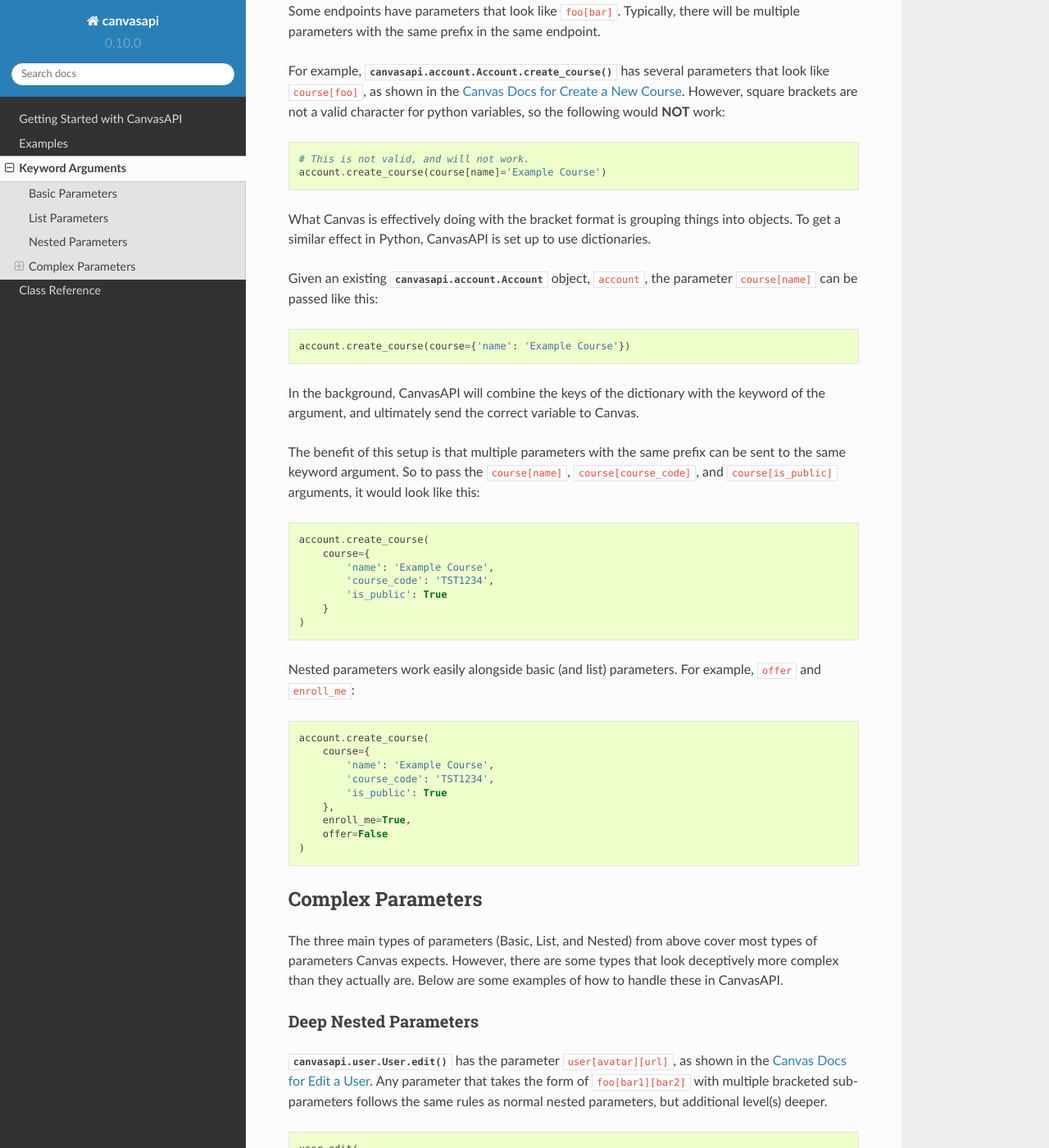
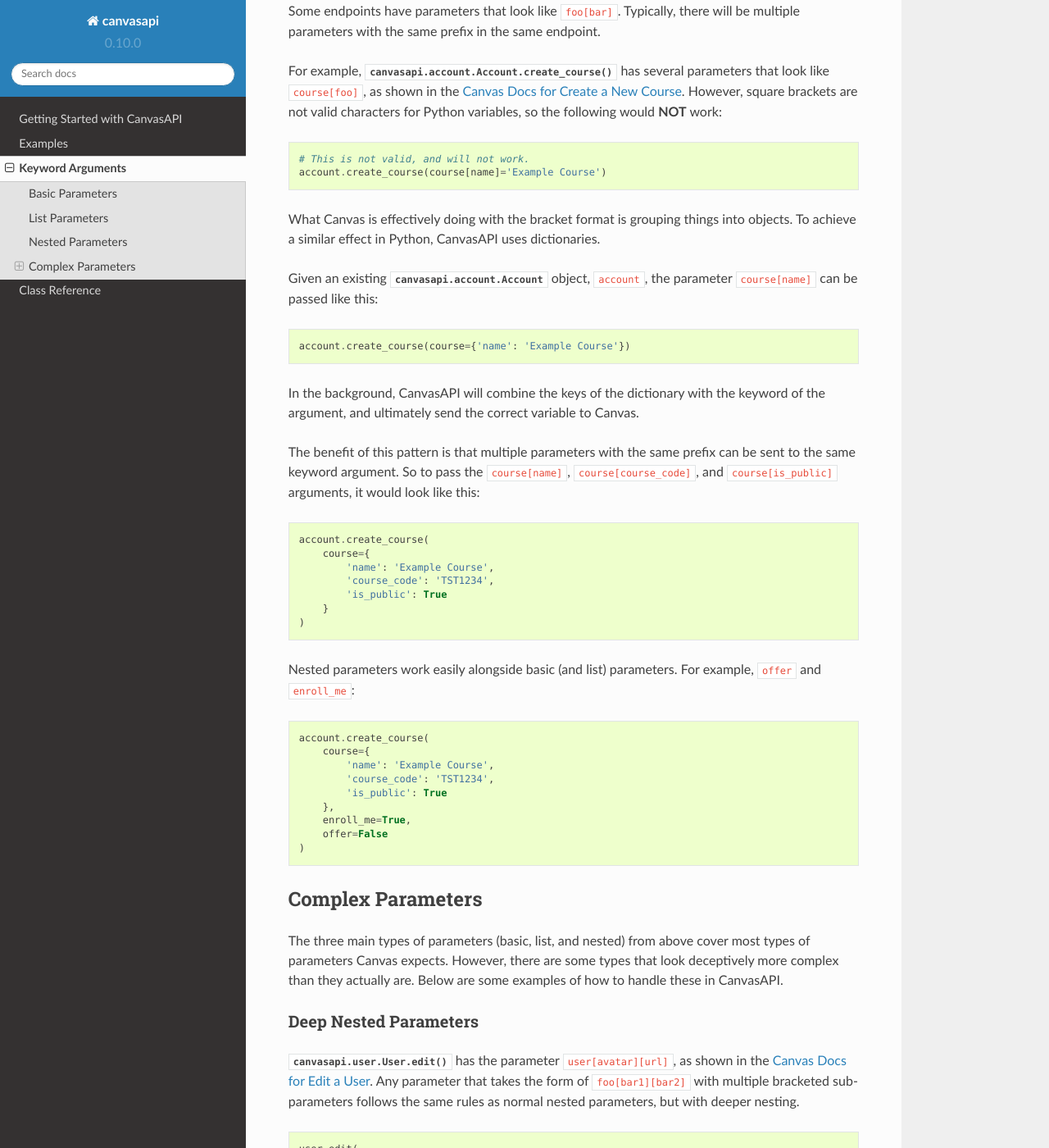
Before and after one commit to ucfopen/canvasapi, a Sphinx documentation site: the page built from docs/keyword-args.rst, in a window 1280 px wide and 1400 px high, scrolled down 1273 px. Shown: the whole window at 82% size. Built offline with Sphinx 7.4.7 and the Read the Docs theme 2.0.0, drawn with Linux system fonts in a browser that asks for light colours.

Commit message:
Fix formatting and grammar.

```diff
--- a/docs/keyword-args.rst
+++ b/docs/keyword-args.rst
@@ -49,14 +49,14 @@ Nested Parameters
 
 Some endpoints have parameters that look like :code:`foo[bar]`. Typically, there will be multiple parameters with the same prefix in the same endpoint.
 
-For example, :func:`canvasapi.account.Account.create_course` has several parameters that look like :code:`course[foo]`, as shown in the `Canvas Docs for Create a New Course <https://canvas.instructure.com/doc/api/courses.html#method.courses.create>`_. However, square brackets are not a valid character for python variables, so the following would **NOT** work:
+For example, :func:`canvasapi.account.Account.create_course` has several parameters that look like :code:`course[foo]`, as shown in the `Canvas Docs for Create a New Course <https://canvas.instructure.com/doc/api/courses.html#method.courses.create>`_. However, square brackets are not valid characters for Python variables, so the following would **NOT** work:
 
 .. code:: python
 
     # This is not valid, and will not work.
     account.create_course(course[name]='Example Course')
 
-What Canvas is effectively doing with the bracket format is grouping things into objects. To get a similar effect in Python, CanvasAPI is set up to use dictionaries.
+What Canvas is effectively doing with the bracket format is grouping things into objects. To achieve a similar effect in Python, CanvasAPI uses dictionaries.
 
 Given an existing :class:`canvasapi.account.Account` object, :code:`account`, the parameter :code:`course[name]` can be passed like this:
 
@@ -66,7 +66,7 @@ Given an existing :class:`canvasapi.account.Account` object, :code:`account`, th
 
 In the background, CanvasAPI will combine the keys of the dictionary with the keyword of the argument, and ultimately send the correct variable to Canvas.
 
-The benefit of this setup is that multiple parameters with the same prefix can be sent to the same keyword argument. So to pass the :code:`course[name]`, :code:`course[course_code]`, and :code:`course[is_public]` arguments, it would look like this:
+The benefit of this pattern is that multiple parameters with the same prefix can be sent to the same keyword argument. So to pass the :code:`course[name]`, :code:`course[course_code]`, and :code:`course[is_public]` arguments, it would look like this:
 
 .. code:: python
 
@@ -95,12 +95,12 @@ Nested parameters work easily alongside basic (and list) parameters. For example
 Complex Parameters
 ------------------
 
-The three main types of parameters (Basic, List, and Nested) from above cover most types of parameters Canvas expects. However, there are some types that look deceptively more complex than they actually are. Below are some examples of how to handle these in CanvasAPI.
+The three main types of parameters (basic, list, and nested) from above cover most types of parameters Canvas expects. However, there are some types that look deceptively more complex than they actually are. Below are some examples of how to handle these in CanvasAPI.
 
 Deep Nested Parameters
 ~~~~~~~~~~~~~~~~~~~~~~
 
-:func:`canvasapi.user.User.edit` has the parameter :code:`user[avatar][url]`, as shown in the `Canvas Docs for Edit a User <https://canvas.instructure.com/doc/api/users.html#method.users.update>`_. Any parameter that takes the form of :code:`foo[bar1][bar2]` with multiple bracketed sub-parameters follows the same rules as normal nested parameters, but additional level(s) deeper.
+:func:`canvasapi.user.User.edit` has the parameter :code:`user[avatar][url]`, as shown in the `Canvas Docs for Edit a User <https://canvas.instructure.com/doc/api/users.html#method.users.update>`_. Any parameter that takes the form of :code:`foo[bar1][bar2]` with multiple bracketed sub-parameters follows the same rules as normal nested parameters, but with deeper nesting.
 
 .. code:: python
 
```
